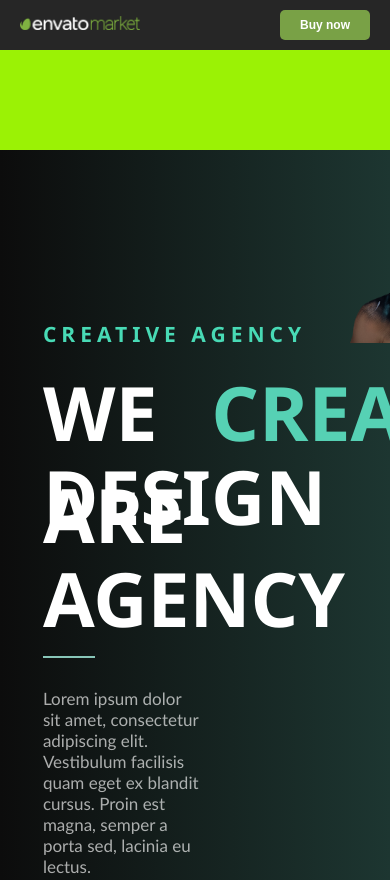
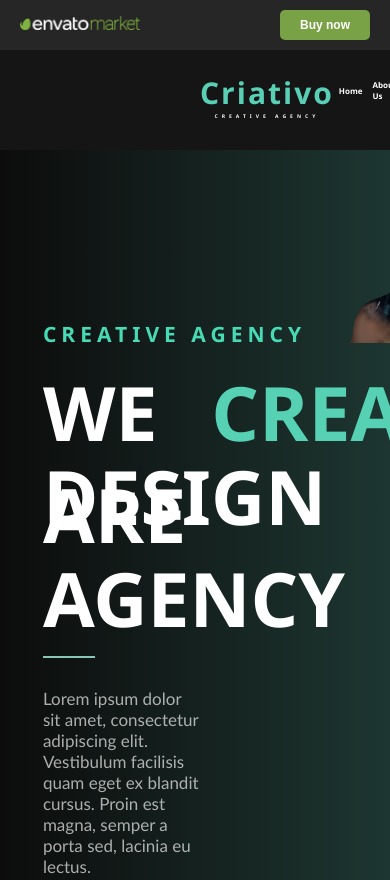
Before and after one commit to mohamedmahmoud882/task2, a plain HTML site: page index.html in a window 390 px wide. Shown: the top 880 px of the page. Drawn offline with Linux system fonts and the light colour scheme.

Commit message:
the new edit

```diff
--- a/style.css
+++ b/style.css
@@ -181,10 +181,24 @@
 
 @media screen and (max-width: 500px) {
     .navbar {
-        padding: 0 430px;
-        background-color: rgb(155, 242, 5);
+
+
+        padding: 0 200px;
     }
-}
+    .navbar .nav-right a p {
+        margin: 0 5px;
+        font-size:8px ;
+    }
+
+    .navbar .nav-left h1 {
+        font-size: 30px;
+    }
+
+    .navbar .nav-left p {
+        font-size: 5px;
+    }
+}
+
 
 @media screen and (max-width: 300px) {
         .navbar {
```
